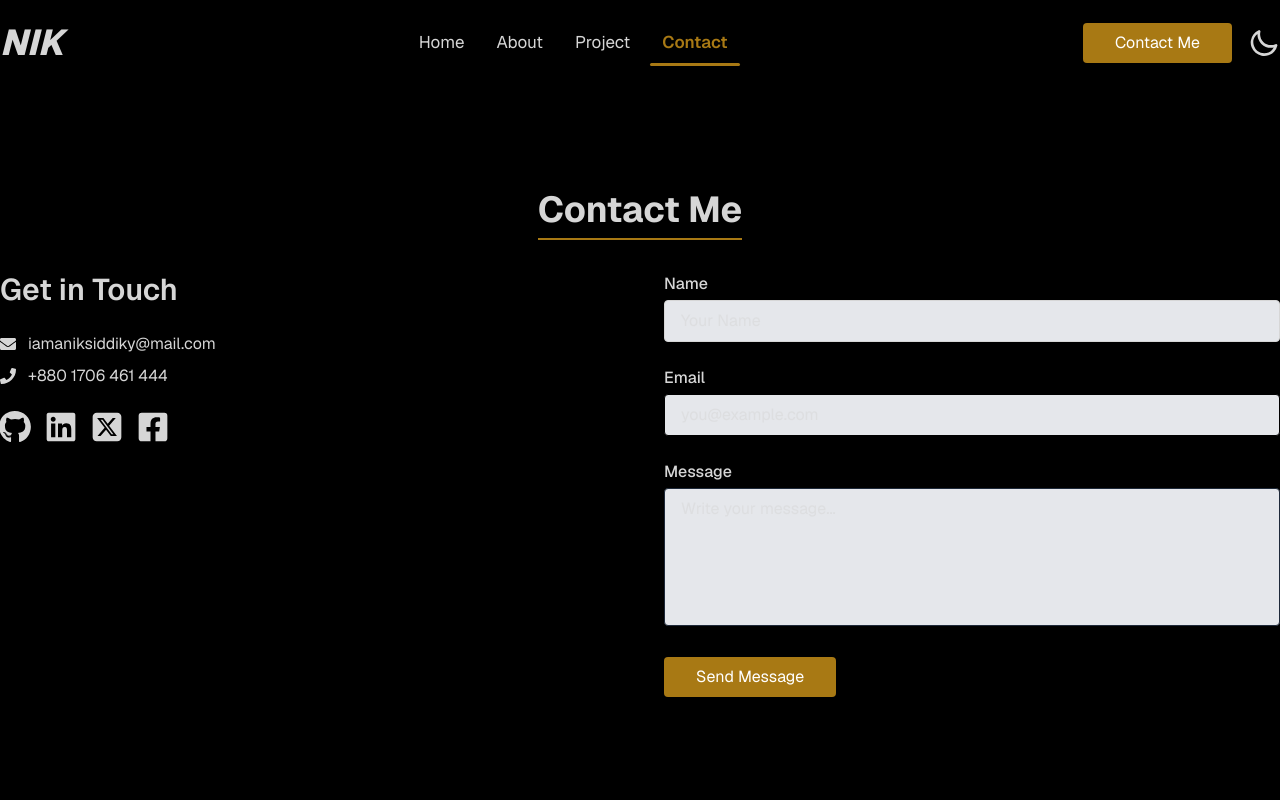
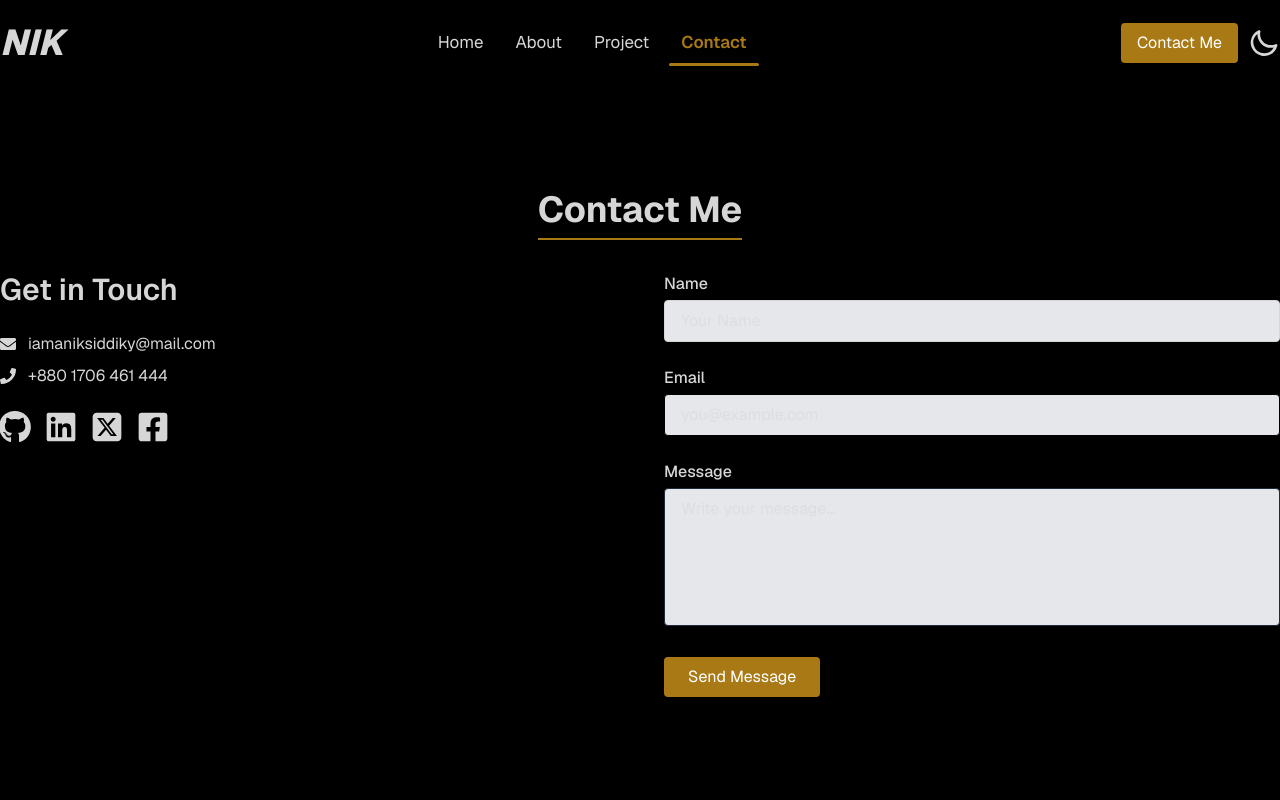
Before and after one commit to anik-siddiky/anik, a React (Vite) app: page /contact in a window 1280 px wide. Shown: the top 800 px of the page. Built offline with nearby package versions, Linux system fonts and the light colour scheme.

Commit message:
fix rounded classes for mobile

```diff
--- a/src/Components/About.jsx
+++ b/src/Components/About.jsx
@@ -12,7 +12,7 @@ const About = () => {
                     transition={{ delay: 0.3, duration: 0.3 }}
                 >About Me</motion.h2>
 
-                <div className="bg-base-200 p-4 lg:p-6 shadow-xl text-lg leading-relaxed space-y-4 rounded-3xl hover:shadow-2xl dark:drop-shadow-[0_4px_8px_rgba(255,255,255,0.2)] dark:hover:drop-shadow-[0_8px_16px_rgba(255,255,255,0.3)] transition-all duration-500">
+                <div className="bg-base-200 p-4 lg:p-6 shadow-xl text-lg leading-relaxed space-y-4 rounded-xl lg:rounded-3xl hover:shadow-2xl dark:drop-shadow-[0_4px_8px_rgba(255,255,255,0.2)] dark:hover:drop-shadow-[0_8px_16px_rgba(255,255,255,0.3)] transition-all duration-500">
                     <motion.p
                         initial={{ opacity: 0, y: 10 }}
                         whileInView={{ opacity: 1, y: 0 }}
--- a/src/Components/Education.jsx
+++ b/src/Components/Education.jsx
@@ -9,7 +9,7 @@ const Education = () => {
             viewport={{ once: true }}
             className="max-w-7xl mx-auto py-10"
         >
-            <div className="bg-base-200 rounded-3xl shadow-xl hover:shadow-2xl dark:drop-shadow-[0_4px_8px_rgba(255,255,255,0.2)] dark:hover:drop-shadow-[0_8px_16px_rgba(255,255,255,0.3)] transition-all duration-500 p-4 lg:p-6">
+            <div className="bg-base-200 rounded-xl lg:rounded-3xl shadow-xl hover:shadow-2xl dark:drop-shadow-[0_4px_8px_rgba(255,255,255,0.2)] dark:hover:drop-shadow-[0_8px_16px_rgba(255,255,255,0.3)] transition-all duration-500 p-4 lg:p-6">
 
                 <motion.h2
                     initial={{ opacity: 0, x: -40 }}
--- a/src/Components/FancyButton.jsx
+++ b/src/Components/FancyButton.jsx
@@ -4,7 +4,7 @@ const FancyButton = ({ children, onClick, className = "" }) => {
   return (
     <button
       onClick={onClick}
-      className={`hover:scale-105 transition relative inline-flex items-center justify-center px-8 py-2 overflow-hidden text-white bg-[#A87914] rounded-sm group cursor-pointer ${className}`}
+      className={`hover:scale-105 transition relative inline-flex items-center justify-center px-4 py-2 overflow-hidden text-white bg-[#A87914] rounded-sm group cursor-pointer ${className}`}
     >
       <span className="absolute w-0 h-0 transition-all duration-500 ease-out bg-[#705211] rounded-full group-hover:w-56 group-hover:h-56"></span>
       <span className="relative z-10">{children}</span>
--- a/src/Components/Navbar.jsx
+++ b/src/Components/Navbar.jsx
@@ -73,9 +73,9 @@ const Navbar = () => {
                         </ul>
                     </div>
 
-                    <div className='gap-4 hidden lg:flex'>
+                    <div className='gap-2.5 hidden lg:flex'>
                         <Link to='/contact'>
-                            <FancyButton>Contact Me</FancyButton>
+                            <FancyButton >Contact Me</FancyButton>
                         </Link>
 
                         <label className="swap swap-rotate">
--- a/src/Components/Project.jsx
+++ b/src/Components/Project.jsx
@@ -50,7 +50,7 @@ const Project = () => {
                             initial={{ opacity: 0, y: 20 }}
                             whileInView={{ opacity: 1, y: 0 }}
                             transition={{ delay: 0.3, duration: 0.3 }}
-                            className='bg-base-200 rounded-3xl shadow-xl hover:shadow-2xl dark:drop-shadow-[0_4px_8px_rgba(255,255,255,0.2)] dark:hover:drop-shadow-[0_8px_16px_rgba(255,255,255,0.3)] transition-all duration-500 p-4 lg:p-6'>
+                            className='bg-base-200 rounded-xl lg:rounded-3xl shadow-xl hover:shadow-2xl dark:drop-shadow-[0_4px_8px_rgba(255,255,255,0.2)] dark:hover:drop-shadow-[0_8px_16px_rgba(255,255,255,0.3)] transition-all duration-500 p-4 lg:p-6'>
                             <div key={project.title} className="flex flex-col lg:flex-row rounded-2xl overflow-hidden">
                                 {/* Image Section */}
                                 <div className="w-full lg:w-1/2 h-64 lg:h-auto">
```
Also changed, not shown: src/Components/DarkModeToggleButton.jsx (added), src/Contexts/ThemeContext.jsx (added), tailwind.config.js (added).
